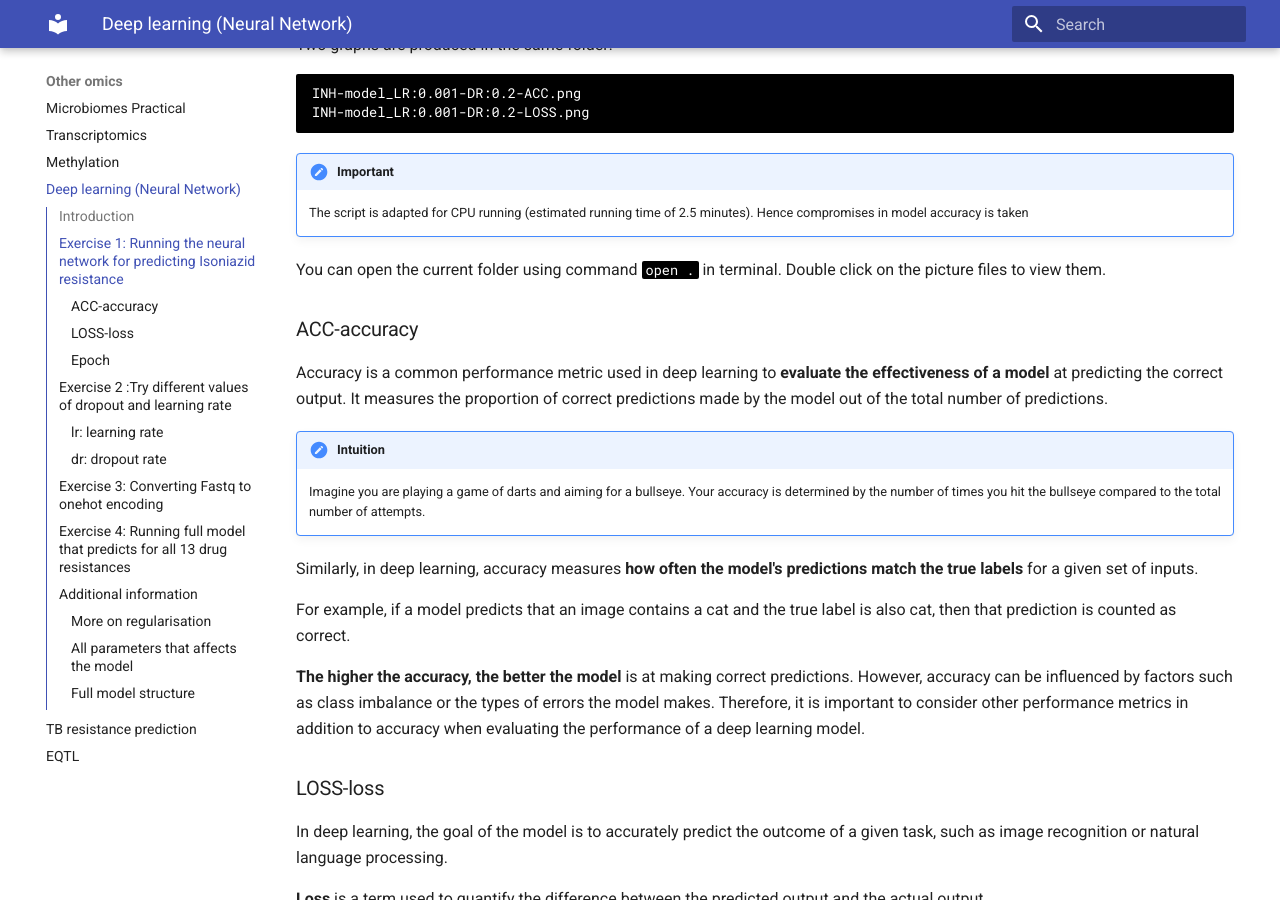
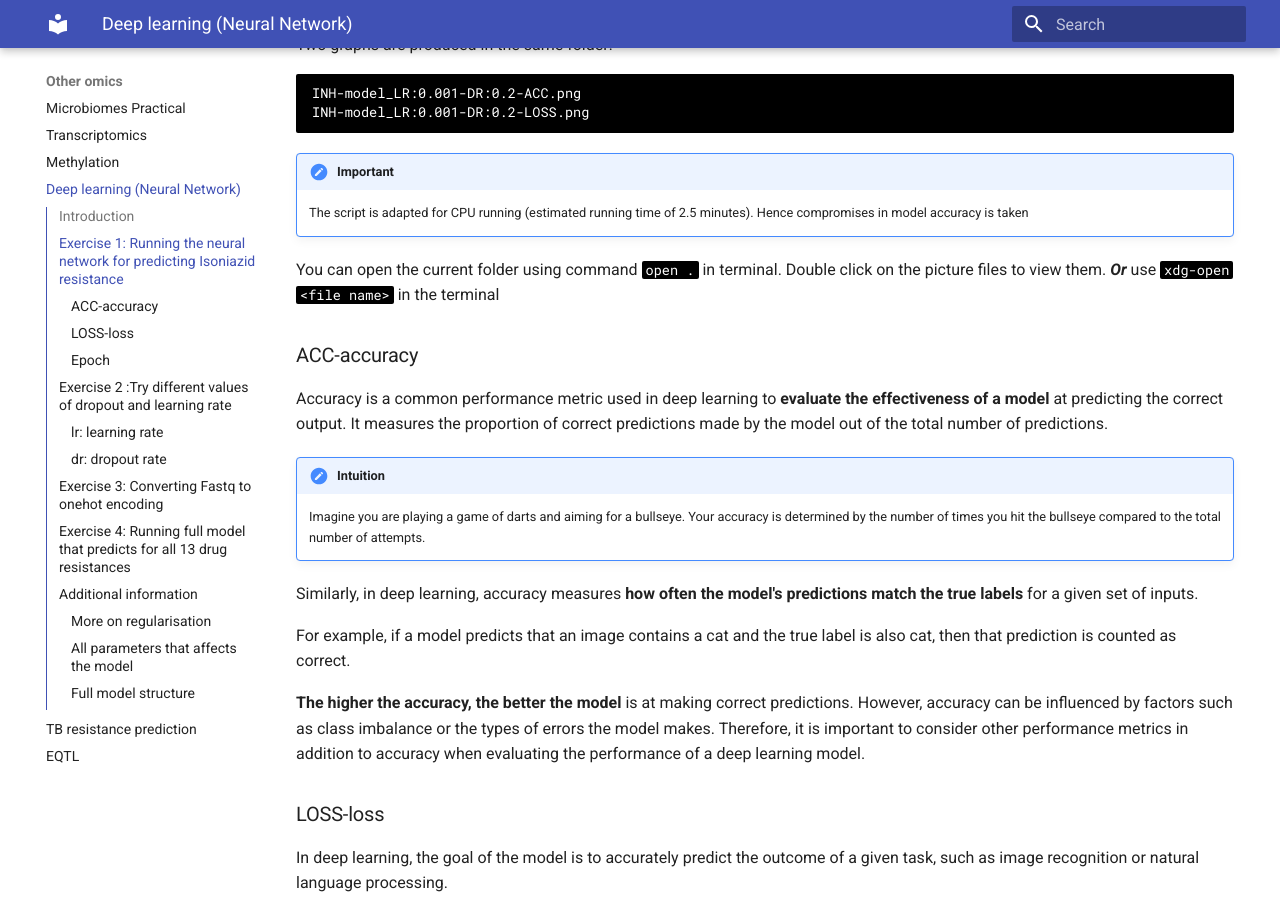
Before and after one commit to lshtm-genomics/omics-course, an MkDocs documentation site: the page built from docs/other-omics/ml.md, in a window 1280 px wide and 900 px high, scrolled down 2032 px. Built offline with MkDocs 1.6.1 and Material for MkDocs 9.7.7, drawn with Linux system fonts in a browser that asks for light colours.

Commit message:
ml-update

````diff
--- a/docs/other-omics/ml.md
+++ b/docs/other-omics/ml.md
@@ -5,7 +5,7 @@ Next-generation sequencing data is being produced at an ever-increasing rate. Th
 ## Introduction
 Deep learning neural networks have revolutionized the field of predictive modelling, especially in bioinformatics and genomics. By utilizing multiple layers of artificial neurons to extract and process data, deep learning networks have shown impressive performance in tasks such as image classification, natural language processing, and speech recognition. The same principles can be applied to infectious disease genomic DNA data for drug resistance prediction. By leveraging the inherent complexity and high-dimensional nature of genomic data, deep learning networks can learn to identify subtle patterns and relationships that may be missed by traditional statistical methods. Additionally, deep learning networks can be optimized to handle missing data, noisy data, and varying data types, which are common challenges in genomic data analysis.
 
-![mapping_1](/img/ml_1.png)
+![mapping_1](../img/ml_1.png)
 
 !!! Knowledge
     A neural network is a type of machine learning model that consists of layers of interconnected nodes, also known as neurons. Each neuron takes in input values, multiplies them by weights, and applies an activation function to produce an output. The output from one layer becomes the input to the next layer until the final layer produces the model's prediction. During training, the model adjusts the weights to minimize the difference between its prediction and the actual output. This process is repeated multiple times until the model's predictions become accurate enough for the desired task.
@@ -54,7 +54,7 @@ INH-model_LR:0.001-DR:0.2-LOSS.png
     The script is adapted for CPU running (estimated running time of 2.5 minutes). Hence compromises in model accuracy is taken
 
 You can open the current folder using command ```open . ``` in terminal.
-Double click on the picture files to view them.
+Double click on the picture files to view them. ***Or*** use ```xdg-open <file name>``` in the terminal
 
 ### ACC-accuracy
 Accuracy is a common performance metric used in deep learning to **evaluate the effectiveness of a model** at predicting the correct output. It measures the proportion of correct predictions made by the model out of the total number of predictions.
@@ -128,7 +128,7 @@ Dropout works by **randomly dropping out**, or "turning off", some of the neuron
 
 By randomly "turning off" some of the neurons, the **model is forced to learn more robust and diverse features**, leading to better generalization to new data. The dropout rate is the percentage of neurons that are randomly dropped out during each training epoch, and it is another important hyperparameter that can be tuned to optimize the performance of the model.
 
-![mapping_1](/img/ml_2.png)
+![mapping_1](../img/ml_2.png)
 
 
 
@@ -139,7 +139,7 @@ By randomly "turning off" some of the neurons, the **model is forced to learn mo
 | Low  |  High  |  Slow learning, high regularization, good generalization |
 | Low  |  Low  |  Slow learning, low regularization, risk of overfitting |
 
-![mapping_1](/img/ml_3.png)
+![mapping_1](../img/ml_3.png)
 
 A **high learning rate** means the model will make larger updates to its weights during training, while a **low learning rate** means the updates will be smaller.
 
@@ -346,4 +346,4 @@ The learning rate and dropout rate and two of the most important hyperparameters
 
 ### Full model structure
 In case if you are curious of how the structure of the full model looks like
-![mapping_1](/img/ml_4.png)
+![mapping_1](../img/ml_4.png)
````
